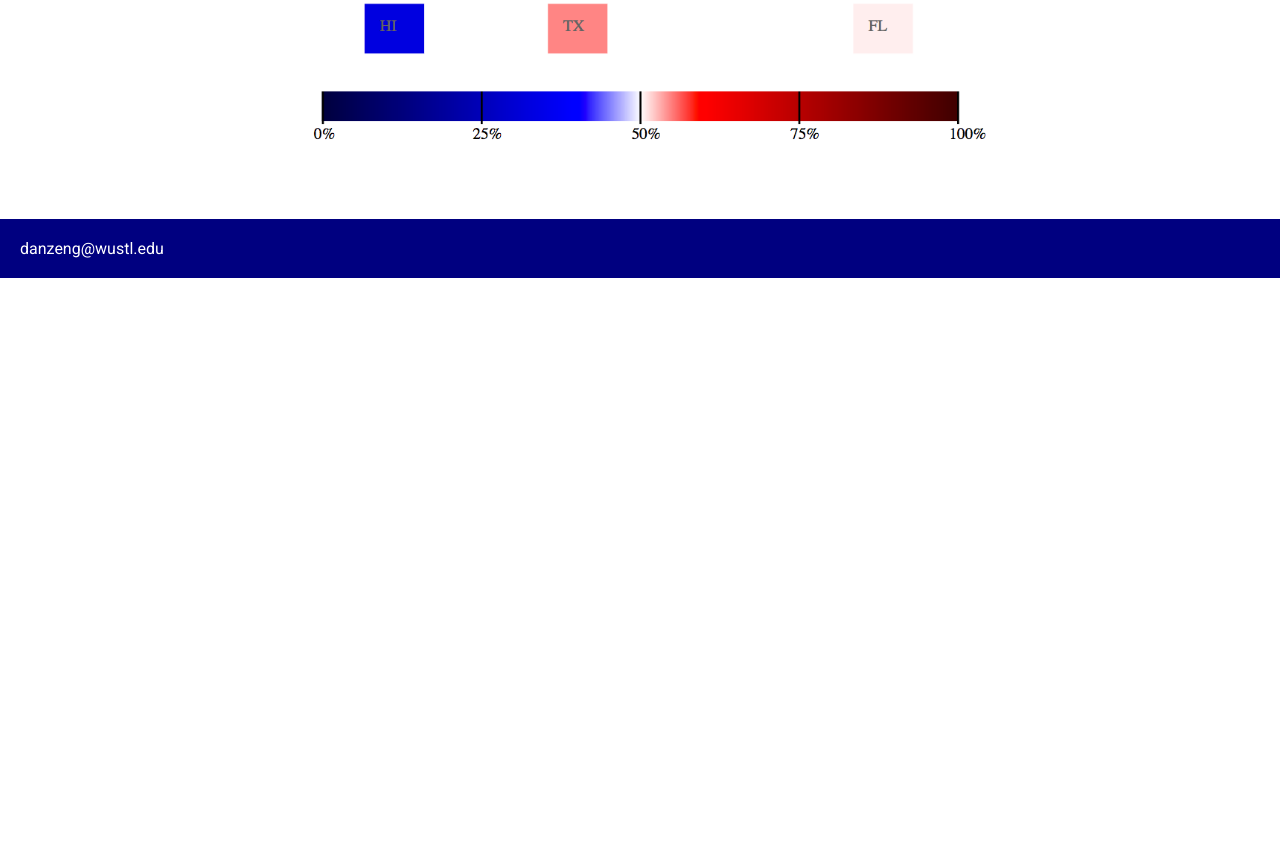
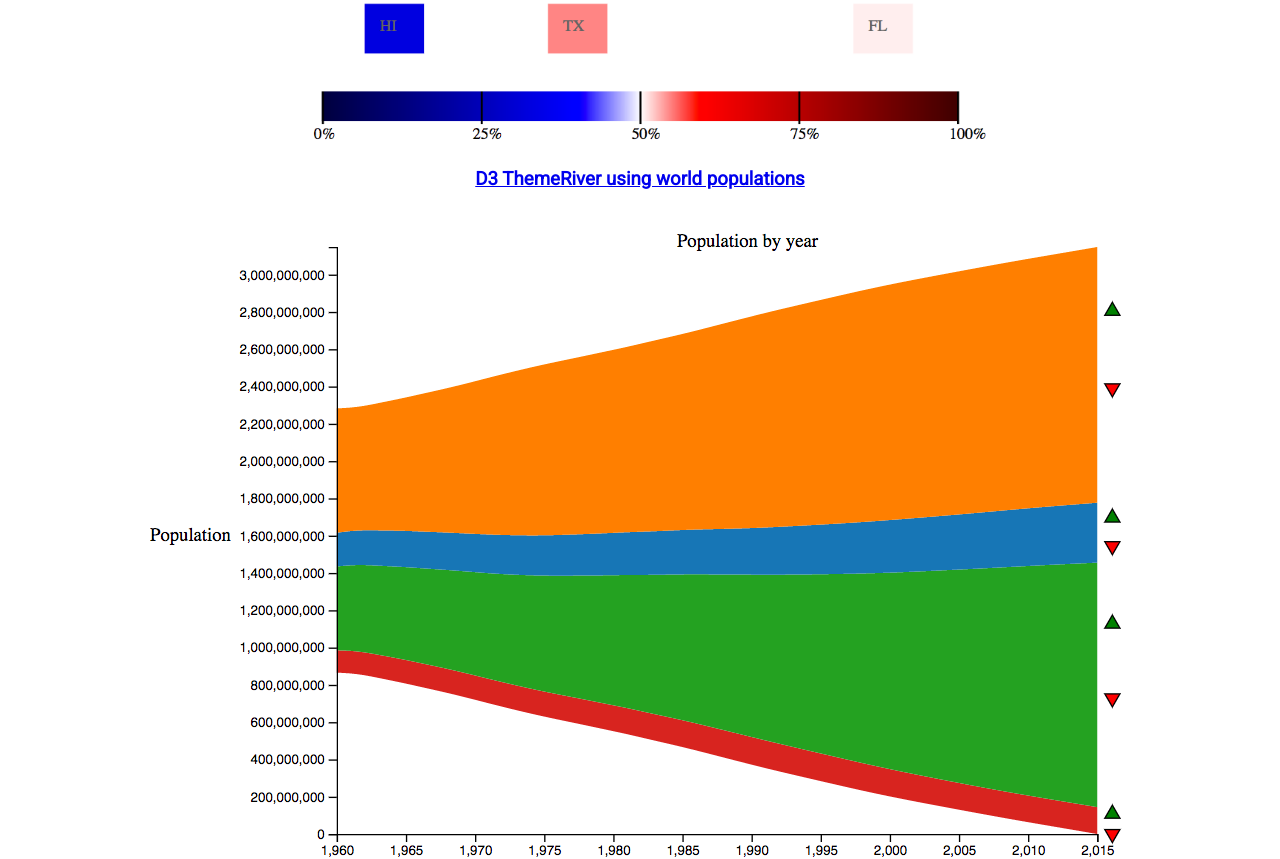
Before and after one commit to danzeng8/personalwebsite, a plain HTML site: page index.html in a window 1280 px wide. Shown: the part 5522-6381 px from the top of the page. Before the commit the page ends 5800 px from the top, so only its background shows below. Drawn offline with Linux system fonts and the light colour scheme.

Commit message:
themeriver

```diff
--- a/index.html
+++ b/index.html
@@ -62,6 +62,11 @@
         <h3>Election Map</h3>
         <img src='images/assignment4.png' width='70%' height='71%>'
       </a>
+
+      <a href="https://danzeng8.github.io/assignment_5/">
+        <h3>D3 ThemeRiver using world populations</h3>
+        <img src='images/themeriver.png'>
+      </a>
     </section>
   </div>
   <div id='footer'>
```
